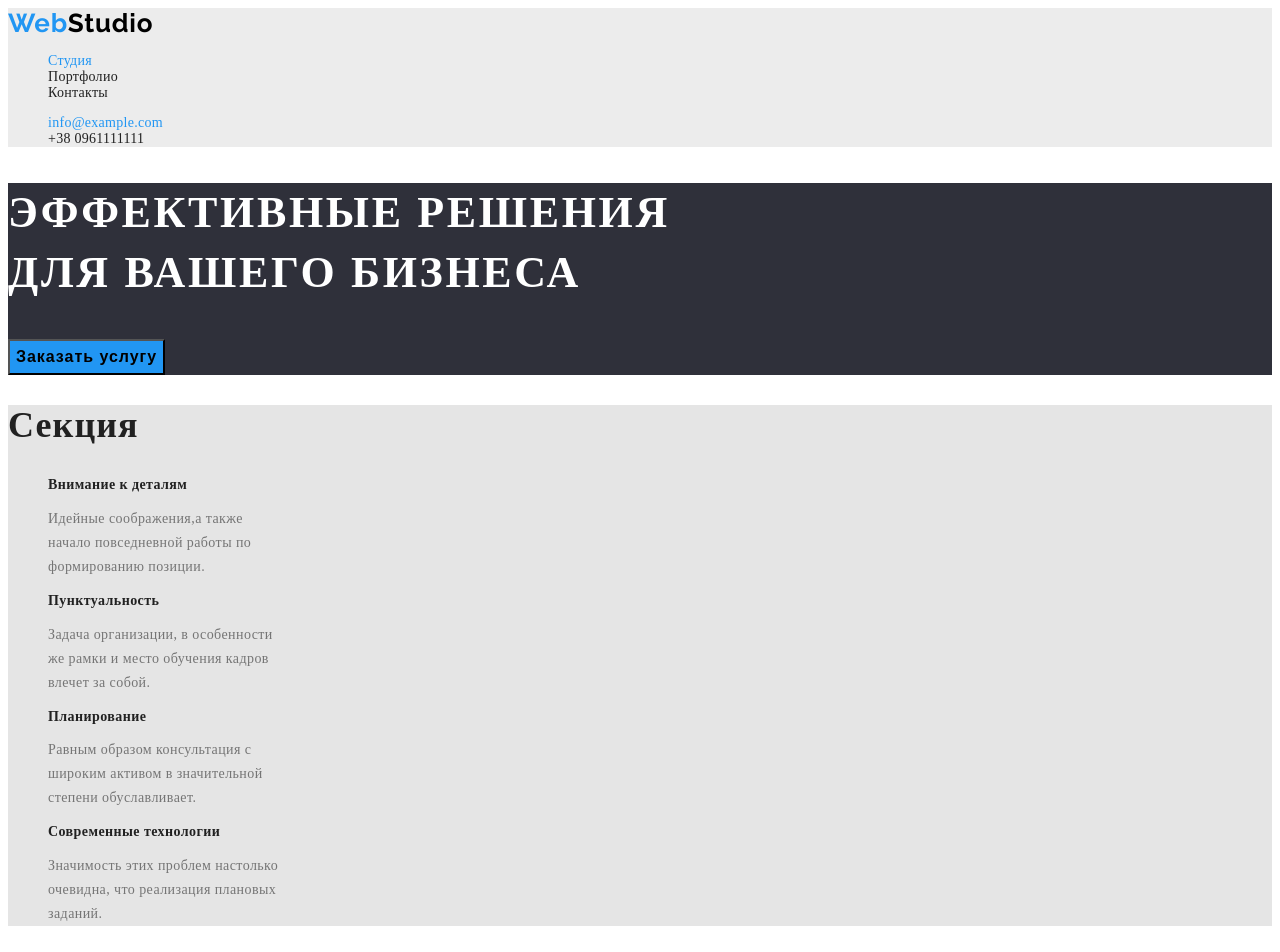
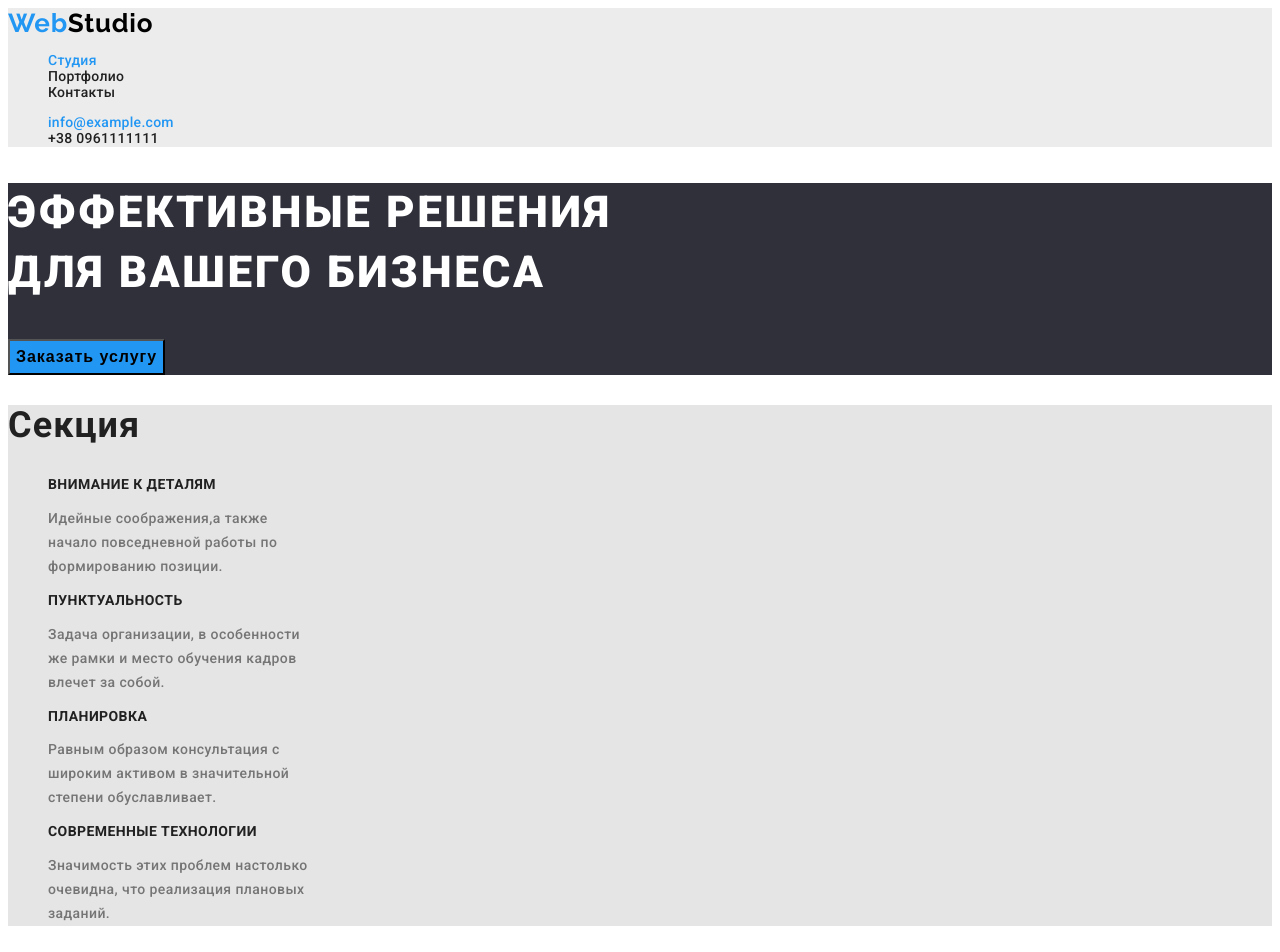
Before and after one commit to TatianaHorbenko/-goit-markup-hw-02, a plain HTML site: page index.html in a window 1280 px wide. Shown: the top 952 px of the page. Drawn offline with Linux system fonts and the light colour scheme.

Commit message:
Home work 2

```diff
--- a/css/styles.css
+++ b/css/styles.css
@@ -151,11 +151,13 @@ h3 {
   color: var(--second-text-color);
   list-style: none;
   text-decoration: none;
+  font-style: normal;
 }
 .footer-contacts {
   color: rgba(255, 255, 255, 0.6);
   list-style: none;
   text-decoration: none;
+  font-style: normal;
 }
 .snap {
   cursor: pointer;
--- a/index.html
+++ b/index.html
@@ -13,7 +13,7 @@
 
     <link rel="stylesheet" href="css/styles.css" />
   </head>
-  <body>
+  <body class="body">
     <header class="header">
       <nav class="header-nav">
         <a href="" class="header-logo"
@@ -23,7 +23,7 @@
         <ul class="list">
           <li><a class="link" href="">Студия</a></li>
           <li>
-            <a class="menu-link current" href="/portfolio.html">Портфолио</a>
+            <a class="menu-link current" href="./portfolio.html">Портфолио</a>
           </li>
           <li><a class="menu-link" href="">Контакты</a></li>
         </ul>
@@ -53,7 +53,7 @@
         <h2>Секция</h2>
         <ul class="list">
           <li>
-            <h3>Внимание к деталям</h3>
+            <h3>ВНИМАНИЕ К ДЕТАЛЯМ</h3>
             <p class="scroll-excellence">
               Идейные соображения,а также<br />
               начало повседневной работы по<br />
@@ -61,7 +61,7 @@
             </p>
           </li>
           <li>
-            <h3>Пунктуальность</h3>
+            <h3>ПУНКТУАЛЬНОСТЬ</h3>
             <p class="scroll-excellence">
               Задача организации, в особенности<br />
               же рамки и место обучения кадров<br />
@@ -70,7 +70,7 @@
           </li>
 
           <li>
-            <h3>Планирование</h3>
+            <h3>ПЛАНИРОВКА</h3>
             <p class="scroll-excellence">
               Равным образом консультация с<br />
               широким активом в значительной<br />
@@ -78,7 +78,7 @@
             </p>
           </li>
           <li>
-            <h3>Современные технологии</h3>
+            <h3>СОВРЕМЕННЫЕ ТЕХНОЛОГИИ</h3>
             <p class="scroll-excellence">
               Значимость этих проблем настолько<br />очевидна, что реализация
               плановых<br />заданий.
```
Also changed, not shown: portfolio.html (+2 -2 lines).
